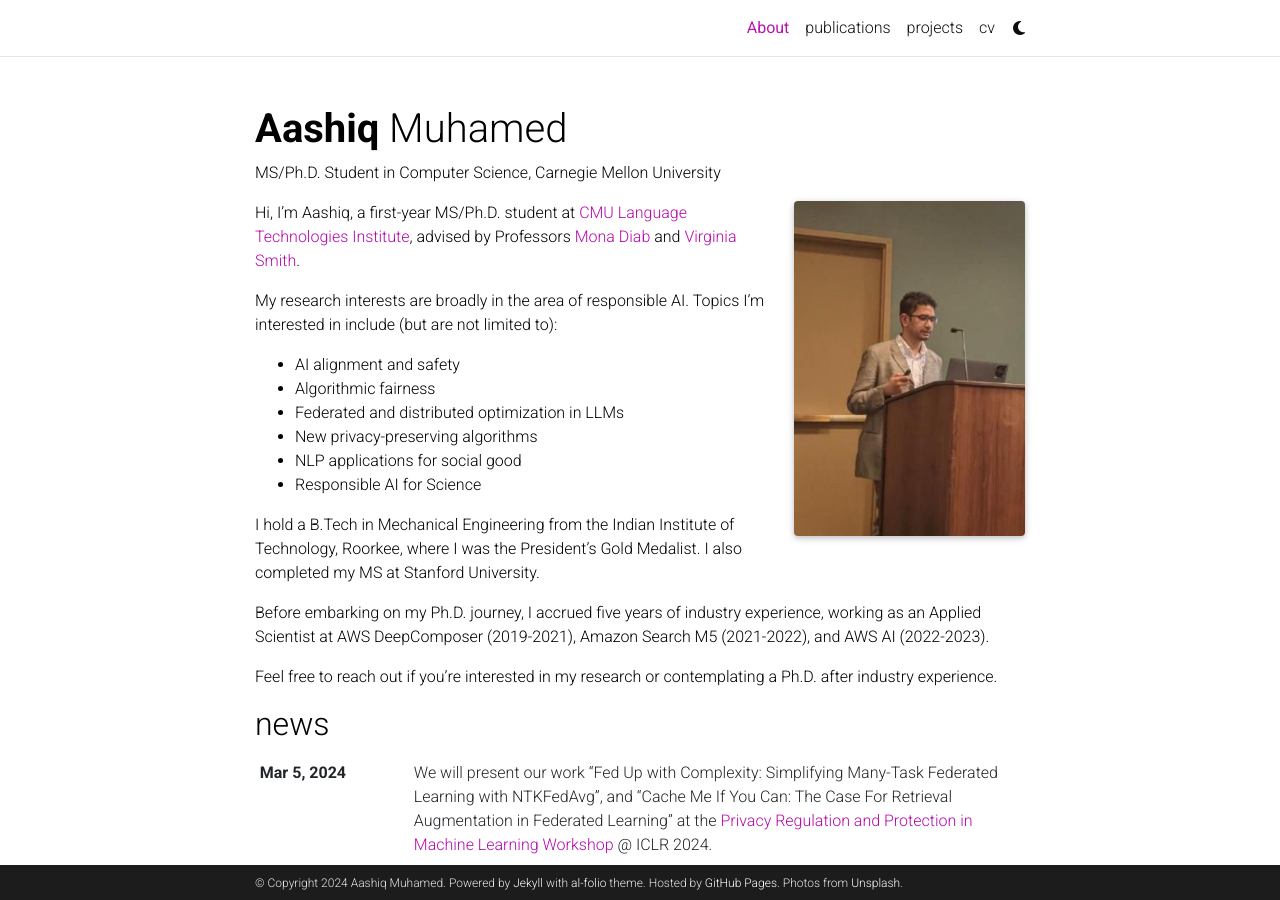
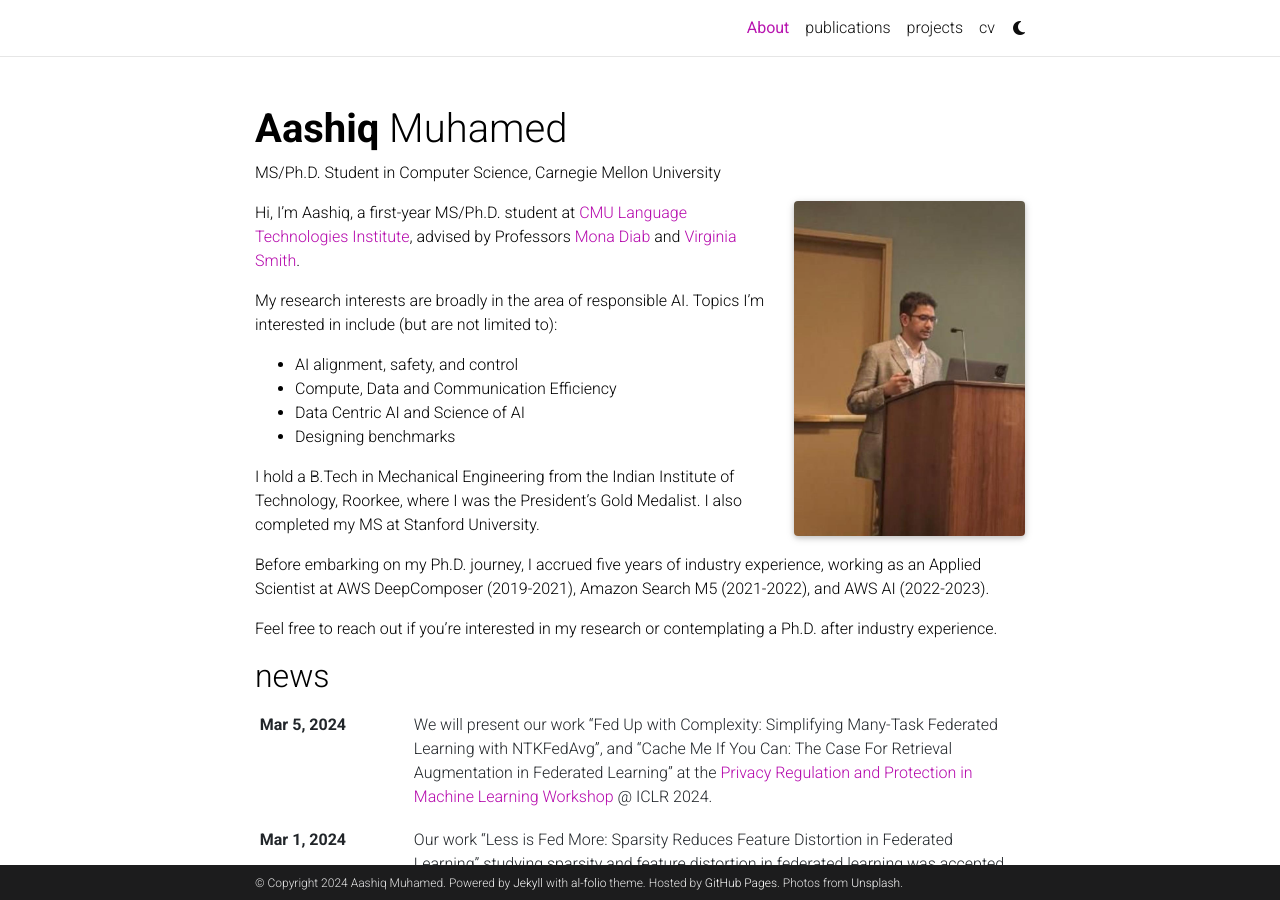
Before and after one commit to aashiqmuhamed/aashiqmuhamed.github.io, a Jekyll site: the page built from _pages/about.md, in a window 1280 px wide and 900 px high. Built offline with Jekyll 4.4.1, drawn with Linux system fonts in a browser that asks for light colours; full-size pictures stand in for the smaller copies a plugin makes; some web fonts are replaced; comment, search, counter and statistics services are not loaded; a style sheet for code colours, icons or effects is not loaded.

Commit message:
Update about.md

```diff
--- a/_pages/about.md
+++ b/_pages/about.md
@@ -24,12 +24,10 @@
 
 My research interests are broadly in the area of responsible AI. Topics I’m interested in include (but are not limited to):
 
-- AI alignment and safety
-- Algorithmic fairness
-- Federated and distributed optimization in LLMs
-- New privacy-preserving algorithms
-- NLP applications for social good
-- Responsible AI for Science
+- AI alignment, safety, and control
+- Compute, Data and Communication Efficiency
+- Data Centric AI and Science of AI
+- Designing benchmarks
 
 I hold a B.Tech in Mechanical Engineering from the Indian Institute of Technology, Roorkee, where I was the President's Gold Medalist. I also completed my MS at Stanford University.
 
```
